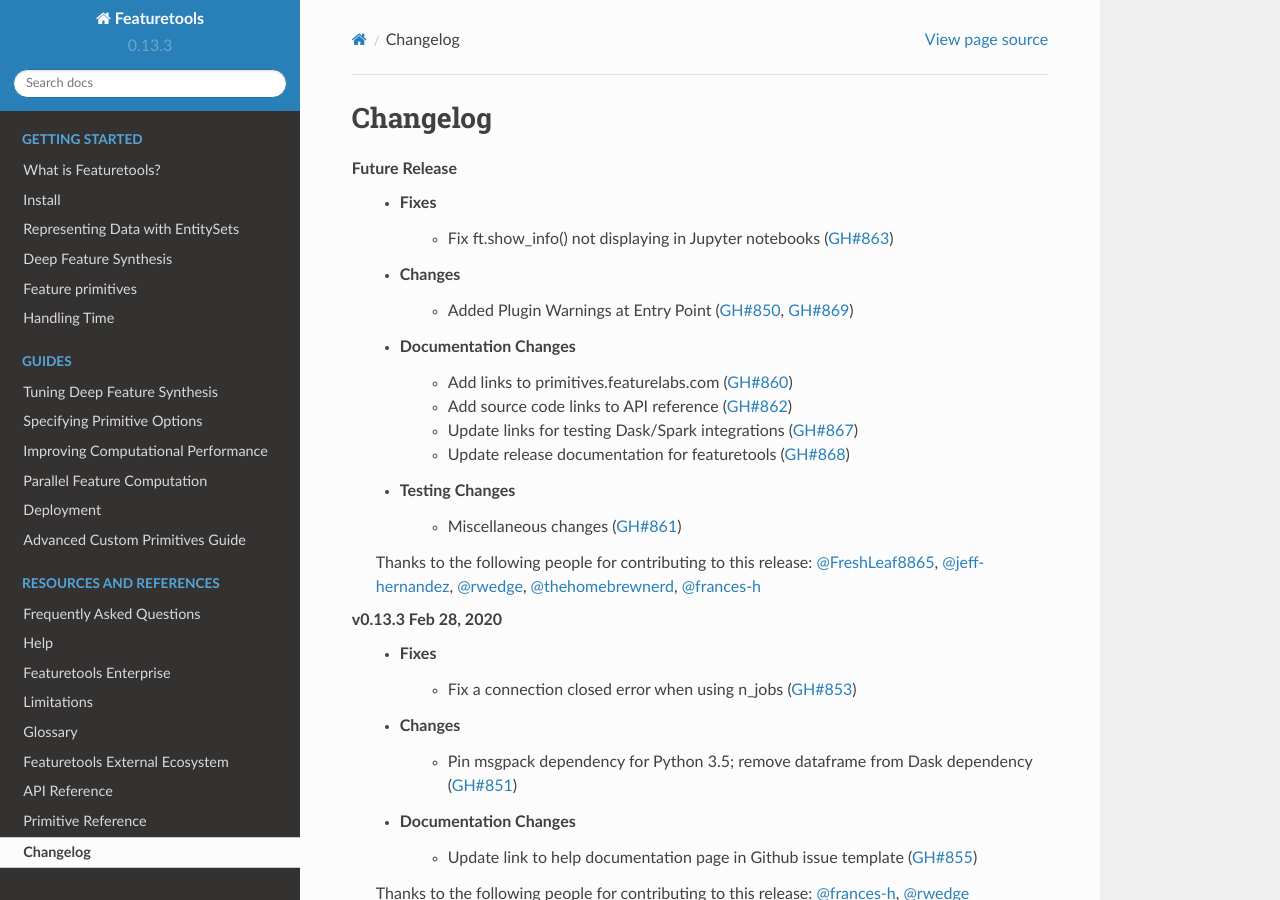
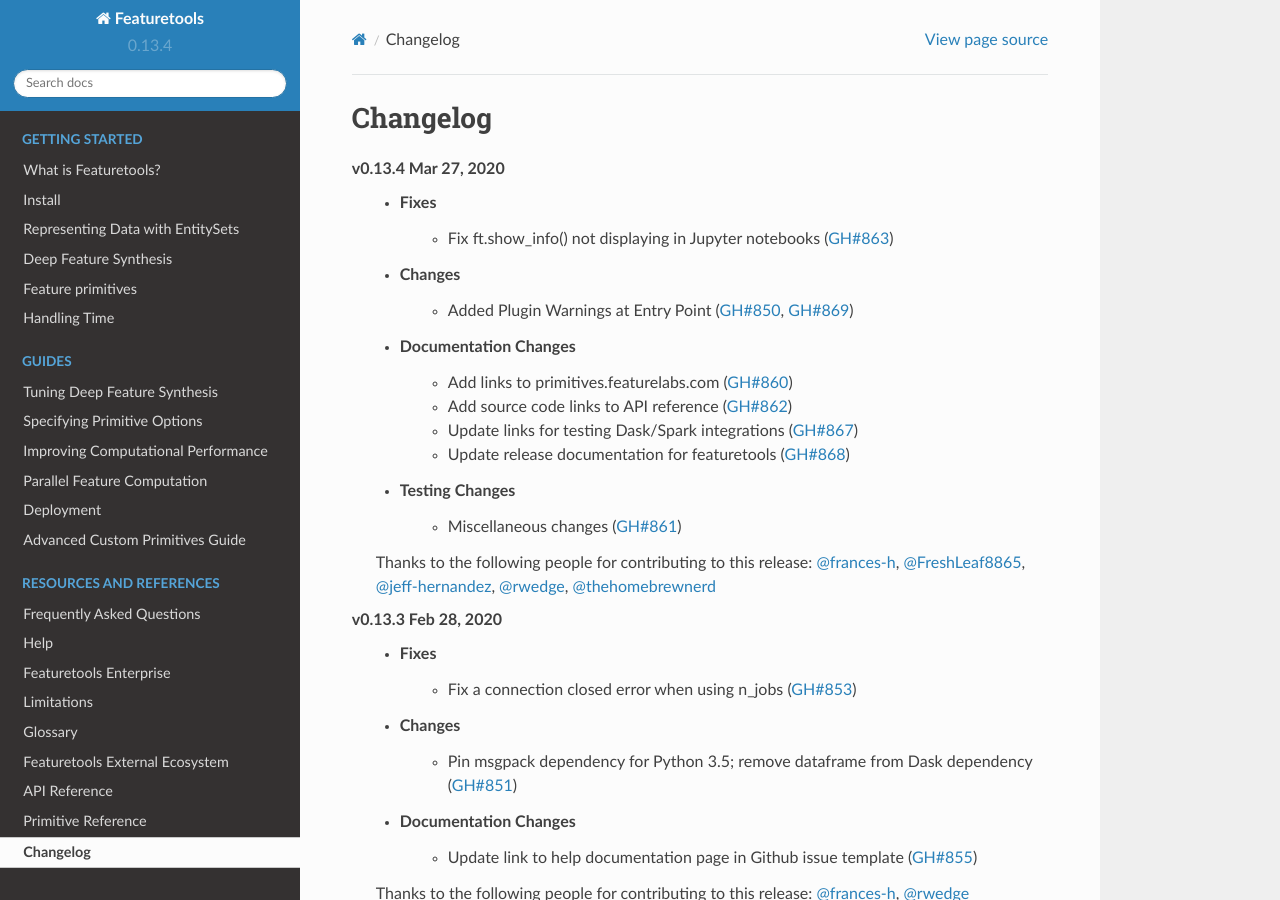
Before and after one commit to alteryx/featuretools, a Sphinx documentation site: the page built from docs/source/changelog.rst, in a window 1280 px wide and 900 px high. Built offline with Sphinx 7.4.7 and the Read the Docs theme 2.0.0, drawn with Linux system fonts in a browser that asks for light colours; pages that are not in the unit, such as notebooks, are missing from menus.

Commit message:
bump version number

```diff
--- a/docs/source/changelog.rst
+++ b/docs/source/changelog.rst
@@ -2,7 +2,7 @@
 
 Changelog
 ---------
-**Future Release**
+**v0.13.4 Mar 27, 2020**
     * Fixes
         * Fix ft.show_info() not displaying in Jupyter notebooks (:pr:`863`)
     * Changes
@@ -16,7 +16,7 @@
         * Miscellaneous changes (:pr:`861`)
 
     Thanks to the following people for contributing to this release:
-    :user:`FreshLeaf8865`, :user:`jeff-hernandez`, :user:`rwedge`, :user:`thehomebrewnerd`, :user:`frances-h`
+    :user:`frances-h`, :user:`FreshLeaf8865`, :user:`jeff-hernandez`, :user:`rwedge`, :user:`thehomebrewnerd`
 
 **v0.13.3 Feb 28, 2020**
     * Fixes
--- a/featuretools/version.py
+++ b/featuretools/version.py
@@ -1 +1 @@
-__version__ = '0.13.3'
+__version__ = '0.13.4'
--- a/setup.py
+++ b/setup.py
@@ -18,7 +18,7 @@
 
 setup(
     name='featuretools',
-    version='0.13.3',
+    version='0.13.4',
     packages=find_packages(),
     description='a framework for automated feature engineering',
     url='http://featuretools.com',
```
Also changed, not shown: 1 other file.
